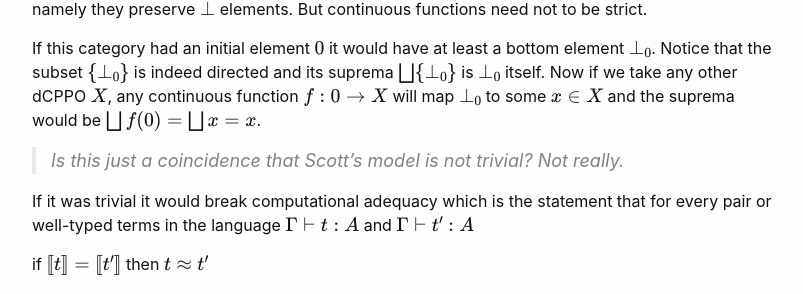
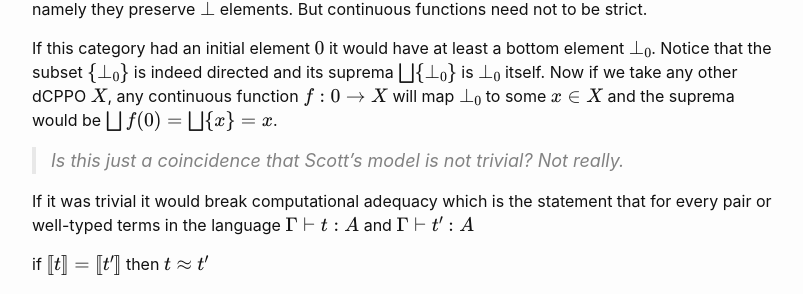
Before and after one commit to mpaviotti/mpaviotti.github.com, a Jekyll site: the page built from _posts/2022-11-10-fixed-points-CCS.markdown, in a window 1280 px wide and 900 px high, scrolled down 802 px. Shown: the part 153-447 px from the top of the window, without its empty margins (238-1041 px from the left). Built offline with Jekyll 4.4.1, drawn with Linux system fonts in a browser that asks for light colours; formulas are drawn with MathJax 3.

Commit message:
minor on the blog page

```diff
--- a/_posts/2022-11-10-fixed-points-CCS.markdown
+++ b/_posts/2022-11-10-fixed-points-CCS.markdown
@@ -46,7 +46,7 @@ If this category had an initial element $$0$$ it would have at least a bottom
 element $$\bot_0$$. Notice that the subset $$\{\bot_0\}$$ is indeed directed and
 its suprema $$\bigsqcup \{\bot_0\}$$ is $$\bot_0$$ itself. Now if we take any
 other dCPPO $$X$$, any continuous function $$f : 0 \to X$$ will map $$\bot_0$$
-to some $$x \in X$$ and the suprema would be $$\bigsqcup f(0) = \bigsqcup {x} =
+to some $$x \in X$$ and the suprema would be $$\bigsqcup f(0) = \bigsqcup \{x\} =
 x$$.
 
 > Is this just a coincidence that Scott's model is not trivial? Not really.
```
